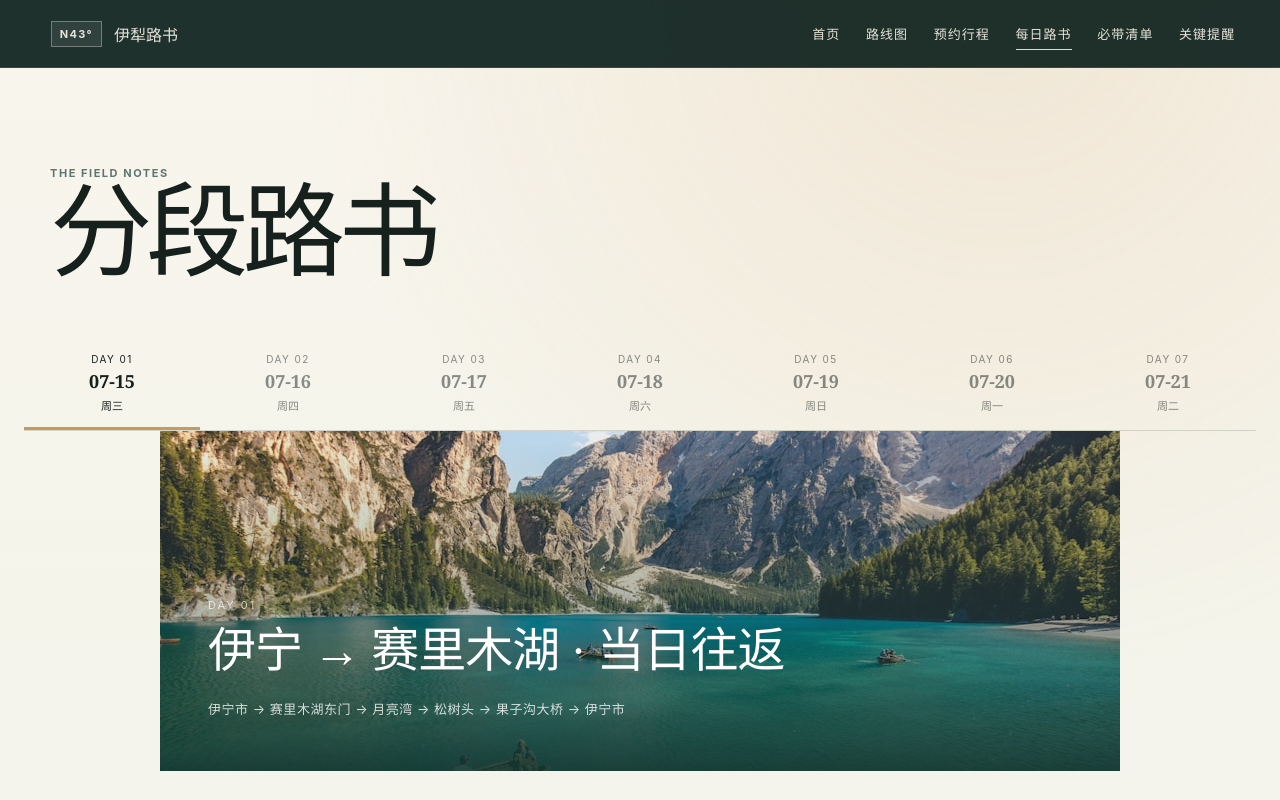
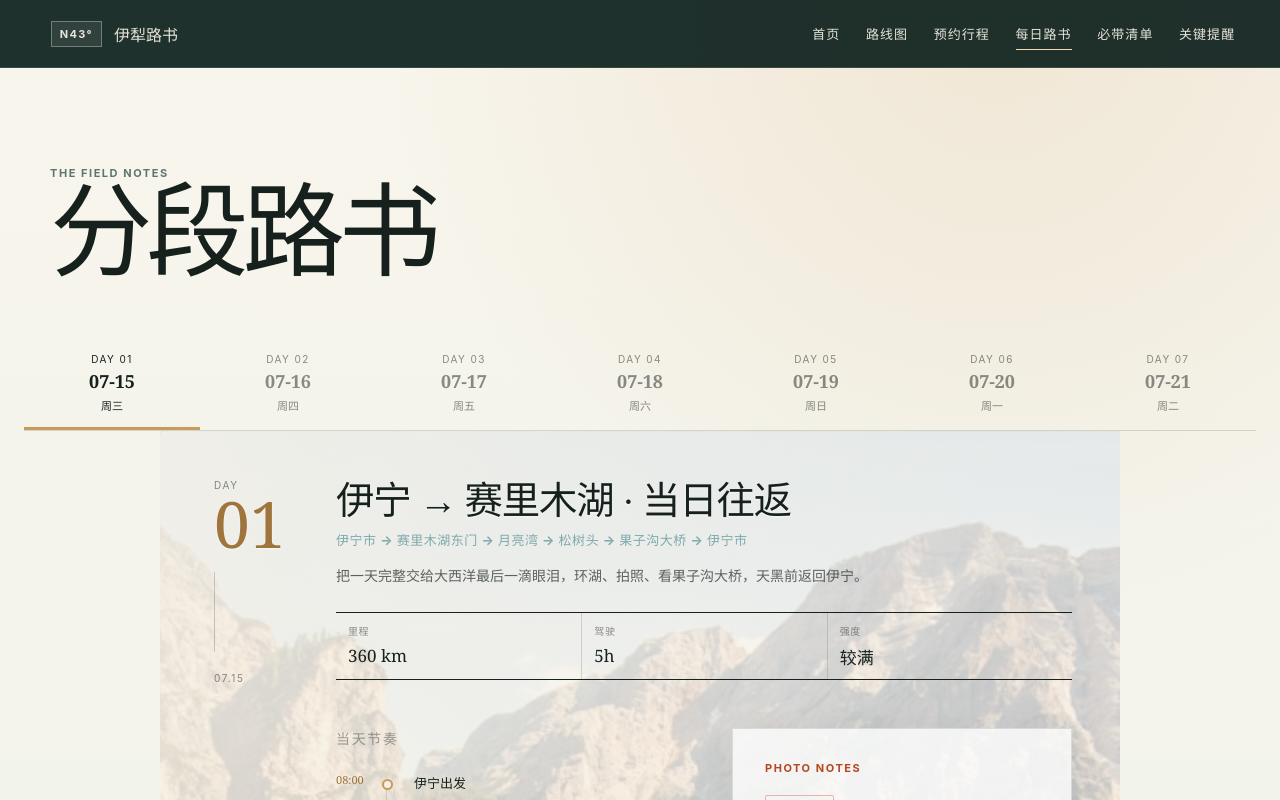
Before and after one commit to StevieHui/yili-roadbook, a React (Vite) app: page / in a window 1280 px wide. Both pictures are taken after a click on the button "每日路书". Shown: the top 800 px of the page. Built offline with nearby package versions, Linux system fonts and the light colour scheme.

Commit message:
fix: use hero image as subtle background behind day text, not as separate banner

```diff
--- a/src/components/DayRoadbook.tsx
+++ b/src/components/DayRoadbook.tsx
@@ -43,20 +43,8 @@ export function DayRoadbook({ days, selectedDayId, onSelectDay }: DayRoadbookPro
         id={`roadbook-${selectedDay.id}`}
         aria-labelledby={`${selectedDay.id}-title`}
         key={selectedDay.id}
+        style={selectedDay.heroImage ? { backgroundImage: `url(${selectedDay.heroImage})` } : undefined}
       >
-        {selectedDay.heroImage && (
-          <div
-            className="day-hero"
-            style={{ backgroundImage: `url(${selectedDay.heroImage})` }}
-            aria-hidden="true"
-          >
-            <div className="day-hero-overlay">
-              <span>DAY {String(dayIndex + 1).padStart(2, '0')}</span>
-              <h3>{selectedDay.title}</h3>
-              <p>{selectedDay.route.map((stop) => stop.name).join(' → ')}</p>
-            </div>
-          </div>
-        )}
         <div className="day-rail">
           <span>DAY</span>
           <strong>{String(dayIndex + 1).padStart(2, '0')}</strong>
--- a/src/styles.css
+++ b/src/styles.css
@@ -248,13 +248,11 @@ a { color: inherit; }
 .roadbook-tabs button span { font-size: 10px; letter-spacing: .14em; }
 .roadbook-tabs button strong { font-size: 18px; font-family: Georgia, serif; }
 .roadbook-tabs button small { font-size: 11px; }
-.day-hero { width: 100%; height: 340px; background-size: cover; background-position: center; position: relative; margin-bottom: 0; grid-column: 1 / -1; animation: bg-breathe 20s ease-in-out infinite; }
-.day-hero-overlay { position: absolute; inset: 0; background: linear-gradient(0deg, rgba(18,53,47,.92) 0%, rgba(18,53,47,.35) 45%, rgba(18,53,47,.08) 100%); display: flex; flex-direction: column; justify-content: flex-end; padding: 48px 48px 40px; color: #fff; }
-.day-hero-overlay span { font-size: 11px; letter-spacing: .18em; opacity: .7; }
-.day-hero-overlay h3 { margin: 12px 0 8px; font: clamp(28px, 4vw, 48px)/1.12 "Songti SC", serif; letter-spacing: -.02em; color: #fff; max-width: 720px; }
-.day-hero-overlay p { font-size: 13px; opacity: .8; letter-spacing: .04em; max-width: 720px; }
-.day-roadbook { width: min(960px, calc(100% - 48px)); margin: 0 auto; display: grid; grid-template-columns: 100px 1fr; gap: 28px; padding: 0 0 80px; scroll-margin-top: 70px; }
-.day-roadbook:has(.day-hero) { padding-top: 0; }
+.day-roadbook { width: min(960px, calc(100% - 48px)); margin: 0 auto; display: grid; grid-template-columns: 100px 1fr; gap: 28px; padding: 48px; scroll-margin-top: 70px; position: relative; isolation: isolate; border-radius: 4px; overflow: hidden; }
+.day-roadbook[style*="background-image"] { background-size: cover; background-position: center; }
+.day-roadbook[style*="background-image"]::before { content: ""; position: absolute; inset: 0; z-index: -1; background: linear-gradient(135deg, rgba(245,241,232,.94) 0%, rgba(245,241,232,.78) 40%, rgba(245,241,232,.62) 100%); }
+.day-roadbook[style*="background-image"] .day-rail strong,
+.day-roadbook[style*="background-image"] .day-main h3 { text-shadow: 0 1px 2px rgba(255,255,255,.6); }
 .day-rail { display: flex; flex-direction: column; align-items: flex-start; padding-left: 6px; }
 .day-rail span, .day-rail small { font-size: 10px; letter-spacing: .16em; color: rgba(23,32,29,.5); }
 .day-rail strong { margin-top: 4px; font: 64px/.9 Georgia, serif; color: var(--sunset); }
@@ -407,8 +405,6 @@ footer { display: flex; justify-content: space-between; padding: 34px 4vw; borde
   .calendar-strip button { min-height: 175px; }
   .calendar-strip button:nth-child(odd) { border-left: 0; }
   .roadbook-tabs { width: calc(100% - 32px); }
-	  .day-hero { height: 220px; }
-	  .day-hero-overlay { padding: 28px 24px 24px; }
   .day-roadbook { width: calc(100% - 32px); grid-template-columns: 1fr; gap: 0; padding: 36px 0 56px; }
   .day-rail { flex-direction: row; align-items: baseline; gap: 8px; padding: 0 0 20px; }
   .day-rail strong { font-size: 38px; }
@@ -1287,7 +1283,8 @@ body,
 @media print {
   :root { background: white; }
   body { color: #17201d; background: white; font-size: 10pt; }
-  .site-header, .map-status, .map-legend, .checklist-actions, .photo-guide, .day-hero { display: none !important; }
+  .site-header, .map-status, .map-legend, .checklist-actions, .photo-guide { display: none !important; }
+ .day-roadbook { background-image: none !important; }
   .hero { min-height: auto; padding: 28px 0; color: #17201d; background: none; }
   .hero-grid, .hero-index, .hero-caption { display: none; }
   .hero h1 { font-size: 42pt; text-shadow: none; }
```
